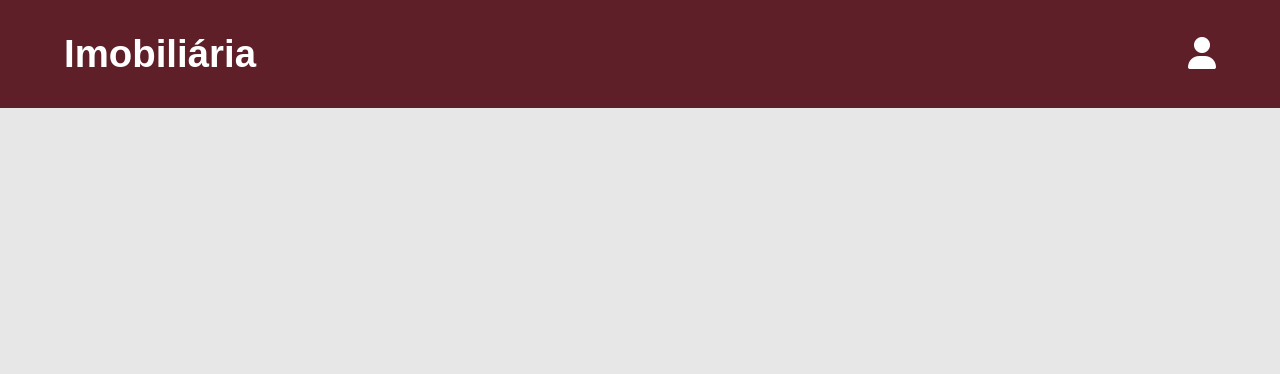
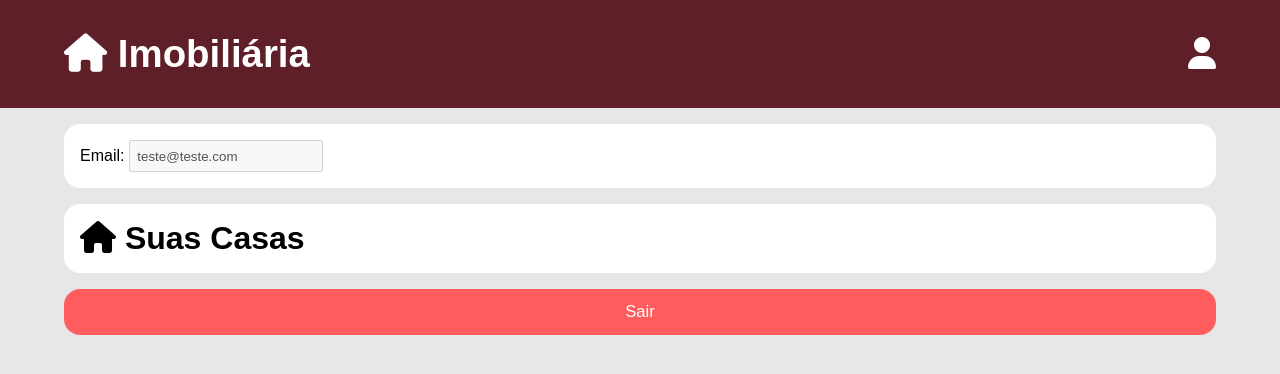
Before and after one commit to Pedro-Rocha-Araujo/venda-de-imoveis, a JavaScript app in the folder frontend/: page /perfil in a window 1280 px wide. Before the commit this address had no page. Shown: the top 374 px of the page. Built offline with nearby package versions, Linux system fonts and the light colour scheme; the HTML template or start-up script is replaced by a standard one.

Commit message:
Página de perfil pessoal estruturada

```diff
--- a/frontend/src/components/elements/Header.js
+++ b/frontend/src/components/elements/Header.js
@@ -4,7 +4,7 @@ function Header() {
   return (
     <header>
       <div className="container">
-        <h1><Link to="/casas">Imobiliária</Link></h1>
+        <h1><Link to="/casas"><i className="fa-solid fa-house"></i> Imobiliária</Link></h1>
         <Link to="/perfil">
           <i className="fa-solid fa-user fa-2xl"></i>
         </Link>
--- a/frontend/src/components/perfil/Perfil.js
+++ b/frontend/src/components/perfil/Perfil.js
@@ -1,9 +1,19 @@
-
+import "./perfil.css"
 
 function Perfil() {
   return (
     <div className="container">
+      <div className="dados">
+        <label>Email: </label>
+        <input value={"teste@teste.com"} disabled />
+      </div>
+      <div className="casas-perfil">
+        <h2><i className="fa-solid fa-house"></i> Suas Casas</h2>
+        <div className="casas-cadastradas">
 
+        </div>
+      </div>
+      <button className="sair">Sair</button>
     </div>
   );
 }
--- /dev/null
+++ b/frontend/src/components/perfil/perfil.css
@@ -0,0 +1,33 @@
+div.dados {
+  background-color: #fff;
+  padding: 1rem;
+  border-radius: 1rem;
+  margin-bottom: 1rem;
+}
+
+div.dados input {
+  height: 2rem;
+  padding: 0.4rem;
+}
+
+div.casas-perfil {
+  background-color: #fff;
+  padding: 1rem;
+  border-radius: 1rem;
+  margin-bottom: 1rem;
+}
+
+button.sair {
+  width: 100%;
+  background-color: #ff5d5d;
+  color: #fff;
+  border: none;
+  padding: 0.8rem;
+  border-radius: 1rem;
+  font-size: 1.04rem;
+  transition: all 0.3s;
+}
+
+button.sair:hover {
+  background-color: #db4a4d;
+}
--- a/frontend/src/routes.js
+++ b/frontend/src/routes.js
@@ -3,6 +3,7 @@ import Home from "./components/home/Home"
 import Casa from "./components/home/Casa"
 import Cadastro from "./components/usuario/Cadastro"
 import Login from "./components/usuario/Login"
+import Perfil from "./components/perfil/Perfil"
 
 function RouterApp() {
   return (
@@ -11,6 +12,7 @@ function RouterApp() {
       <Route path="/casa/:id" element={ <Casa /> } />
       <Route path="/cadastro" element={ <Cadastro /> } />
       <Route path="/login" element={ <Login /> } />
+      <Route path="/perfil" element={ <Perfil /> } />
     </Routes>
   )
 }
```
